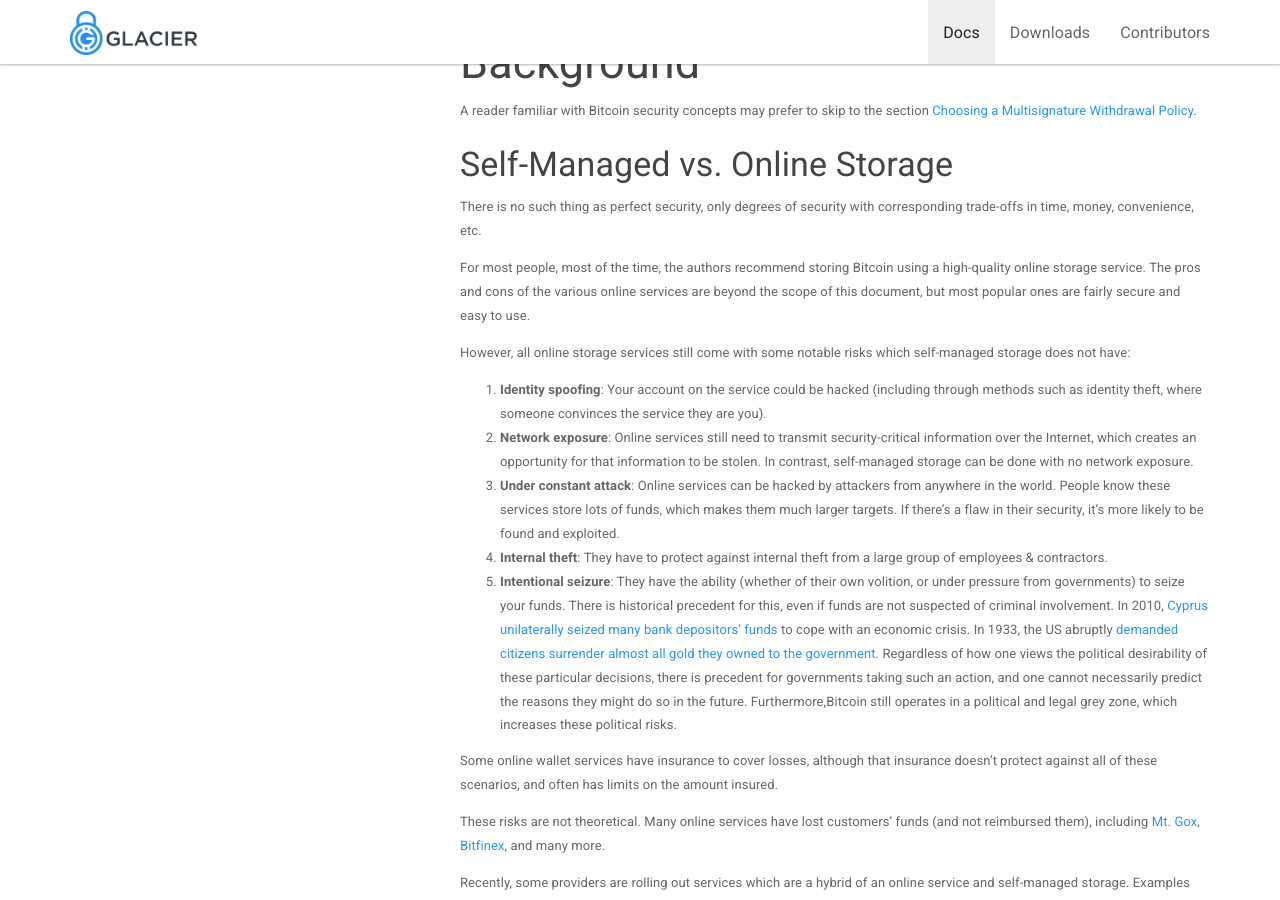
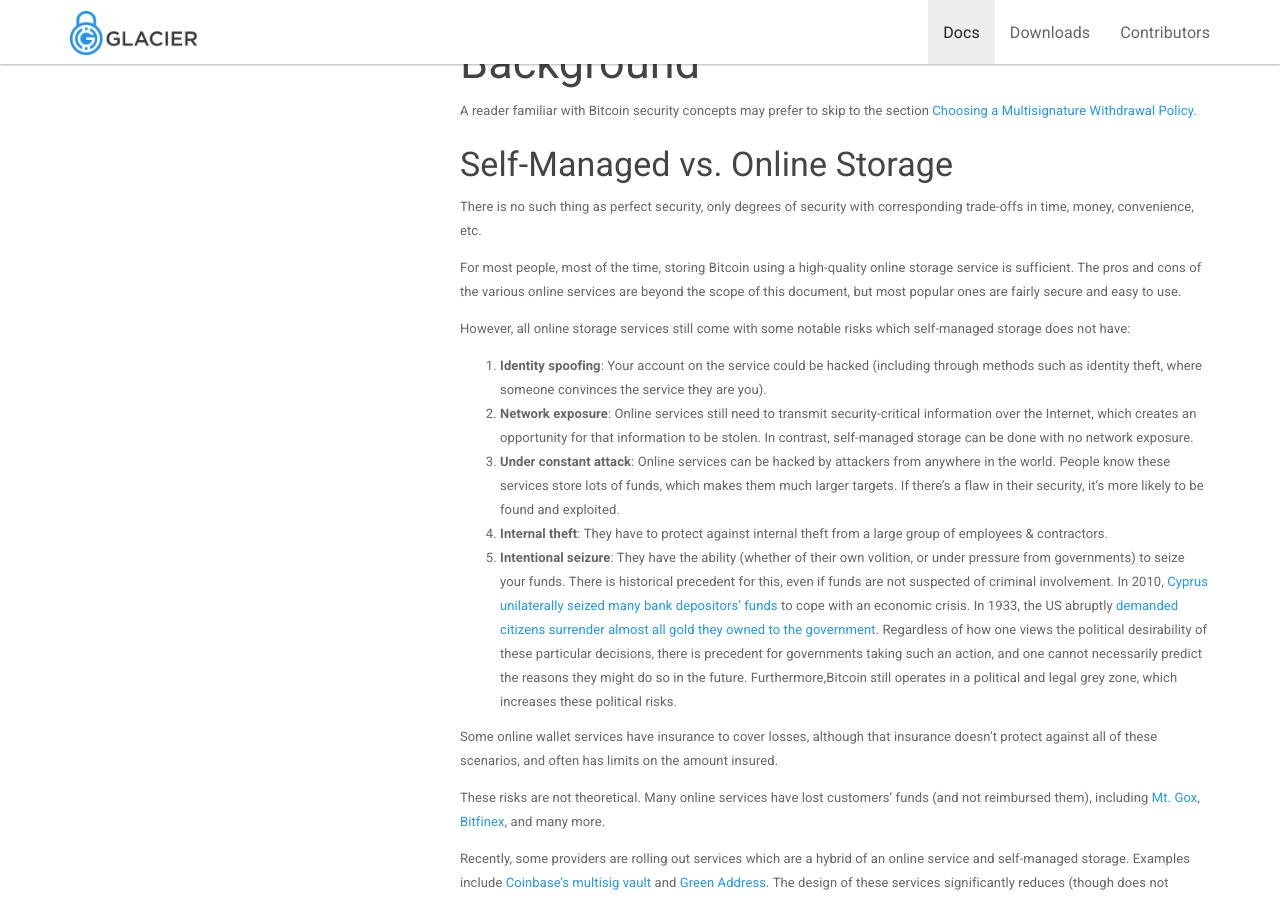
Before and after one commit to GlacierProtocol/glacierprotocol.github.io, a Jekyll site: the page built from _docs/overview.md, in a window 1280 px wide and 900 px high, scrolled down 1070 px. Built offline with Jekyll 4.4.1, drawn with Linux system fonts in a browser that asks for light colours; nearby versions of some CDN libraries.

Commit message:
Personal reference removed
Entire document is author's recommendation, no need to specify here

```diff
--- a/_docs/overview.md
+++ b/_docs/overview.md
@@ -54,10 +54,9 @@
 There is no such thing as perfect security, only degrees of security with corresponding
 trade-offs in time, money, convenience, etc.
 
-For most people, most of the time, the authors recommend storing Bitcoin using a
-high-quality online storage service. The pros and cons of the various online
-services are beyond the scope of this document, but most popular ones are fairly
-secure and easy to use.
+For most people, most of the time, storing Bitcoin using a high-quality online storage
+service is sufficient. The pros and cons of the various online services are beyond the
+scope of this document, but most popular ones are fairly secure and easy to use.
 
 However, all online storage services still come with some notable risks
 which self-managed storage does not have:
```
